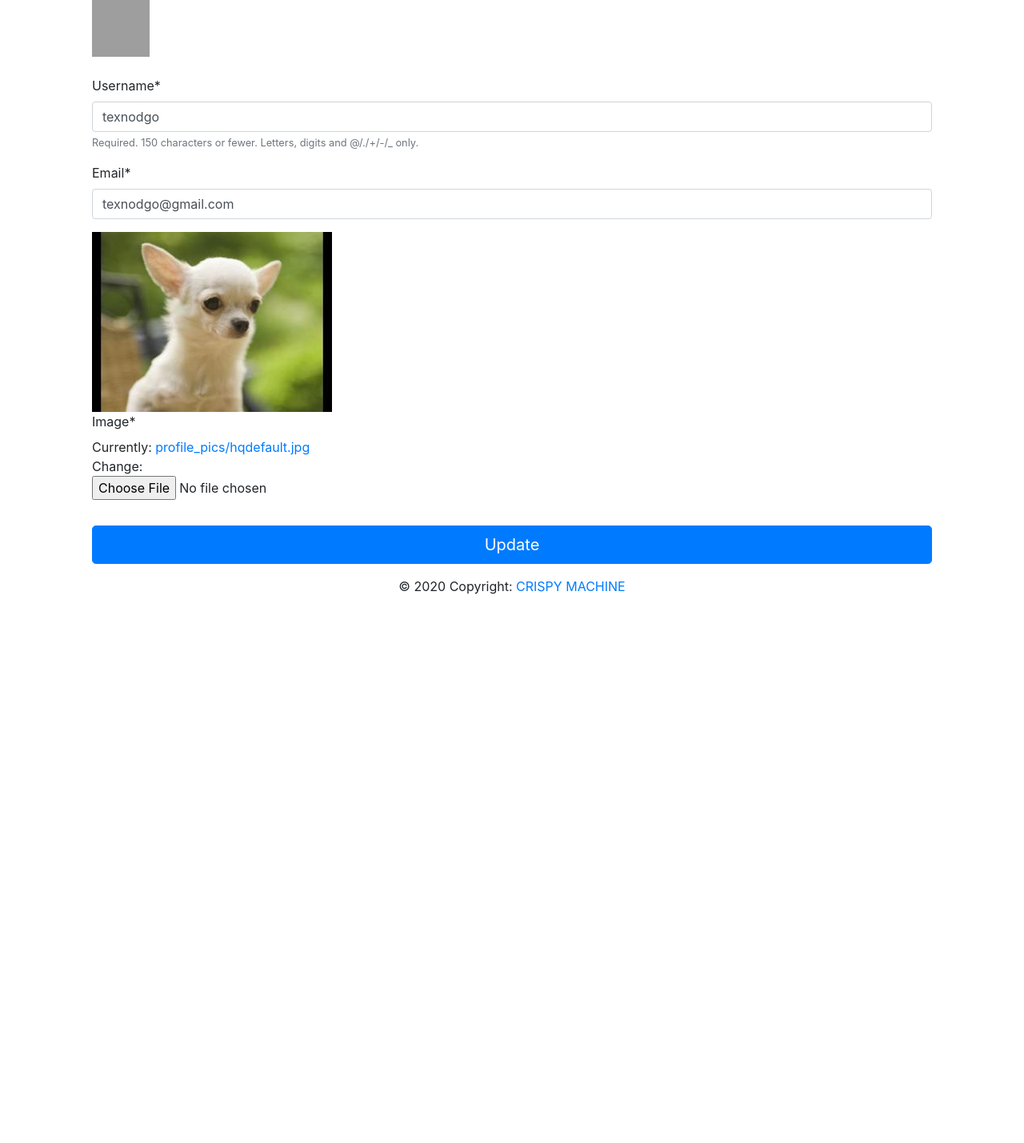
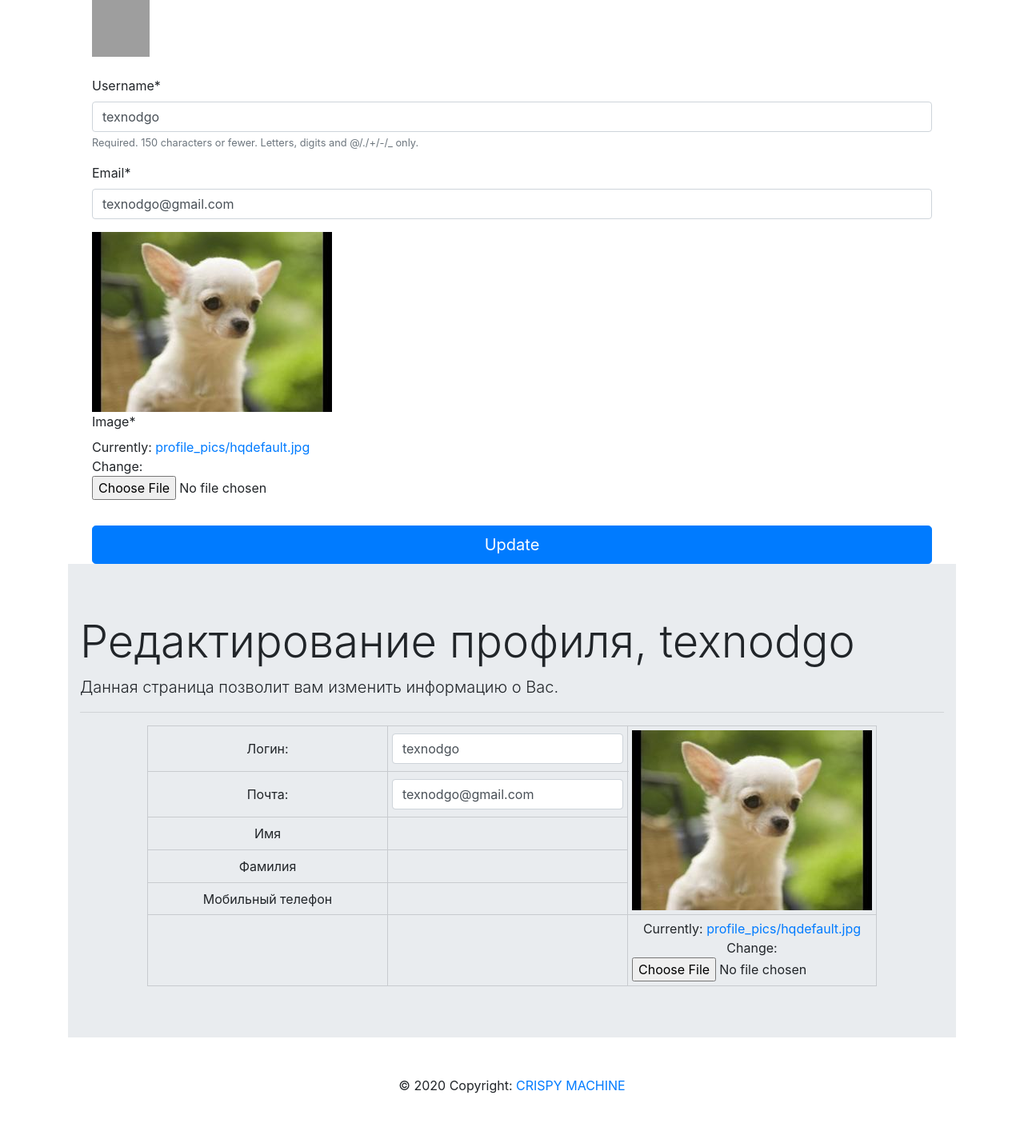
Before and after one commit to TexnoDgo/ORP, a Django app: page /profile/update/ in a window 1280 px wide. Shown: the part 148-1577 px from the top of the page at 80% size. Before the commit the page ends 891 px from the top, so only its background shows below. Run offline with Django 3.2, Linux system fonts and the light colour scheme; a user stored in the database is signed in; data comes from the database, SQL or seed files in the repository; both versions use the stored data as it was after the commit; parts of the project's set-up code (start-up, migrations or seed data) failed here and were passed over; some libraries are stand-ins or nearby versions; grey boxes are pictures that could not be loaded.

Commit message:
change profile update page

```diff
--- a/ORP_site/OR/dashboard/templates/dashboard/dashboard-sug-active.html
+++ b/ORP_site/OR/dashboard/templates/dashboard/dashboard-sug-active.html
@@ -127,9 +127,8 @@
                                                     <tr class="">
                                                         <td>Описание:</td>
                                                         <td colspan="7">
-                                                            <span class="badge badge-pill badge-light">
                                                                 {{ one_order.description }}
-                                                            </span>
+
                                                         </td>
                                                     </tr>
                                                     <tr class="">
--- a/ORP_site/OR/users/templates/users/profile_update.html
+++ b/ORP_site/OR/users/templates/users/profile_update.html
@@ -22,4 +22,66 @@
             </div>
         </form>
     </div>
+<div class="jumbotron jumbotron-fluid">
+    <div class="container">
+        <h1 class="display-4">Редактирование профиля, {{ user.username }}</h1>
+        <p class="lead">Данная страница позволит вам изменить информацию о Вас.</p>
+        <hr>
+        <form>
+            <table align="center">
+                <tbody>
+                    <tr>
+                        <td>
+                            Логин:
+                        </td>
+                        <td colspan="2">
+                            {{ u_form.username }}
+                        </td>
+                        <td rowspan="5">
+                            <img src="{{ user.profile.image.url }}">
+                        </td>
+                    </tr>
+                    <tr>
+                        <td>
+                            Почта:
+                        </td>
+                        <td colspan="2">
+                            {{ u_form.email }}
+                        </td>
+                    </tr>
+                    <tr>
+                        <td>
+                            Имя
+                        </td>
+                        <td colspan="2">
+
+                        </td>
+                    </tr>
+                    <tr>
+                        <td>
+                            Фамилия
+                        </td>
+                        <td colspan="2">
+
+                        </td>
+                    </tr>
+                    <tr>
+                        <td>
+                            Мобильный телефон
+                        </td>
+                        <td colspan="2">
+
+                        </td>
+                    </tr>
+                    <tr>
+                        <td></td>
+                        <td colspan="2"></td>
+                        <td>{{ p_form.image }}</td>
+                    </tr>
+
+                </tbody>
+            </table>
+        </form>
+    </div>
+</div>
 {% endblock %}
```
Also changed, not shown: ORP_site/OR/db.sqlite3.
